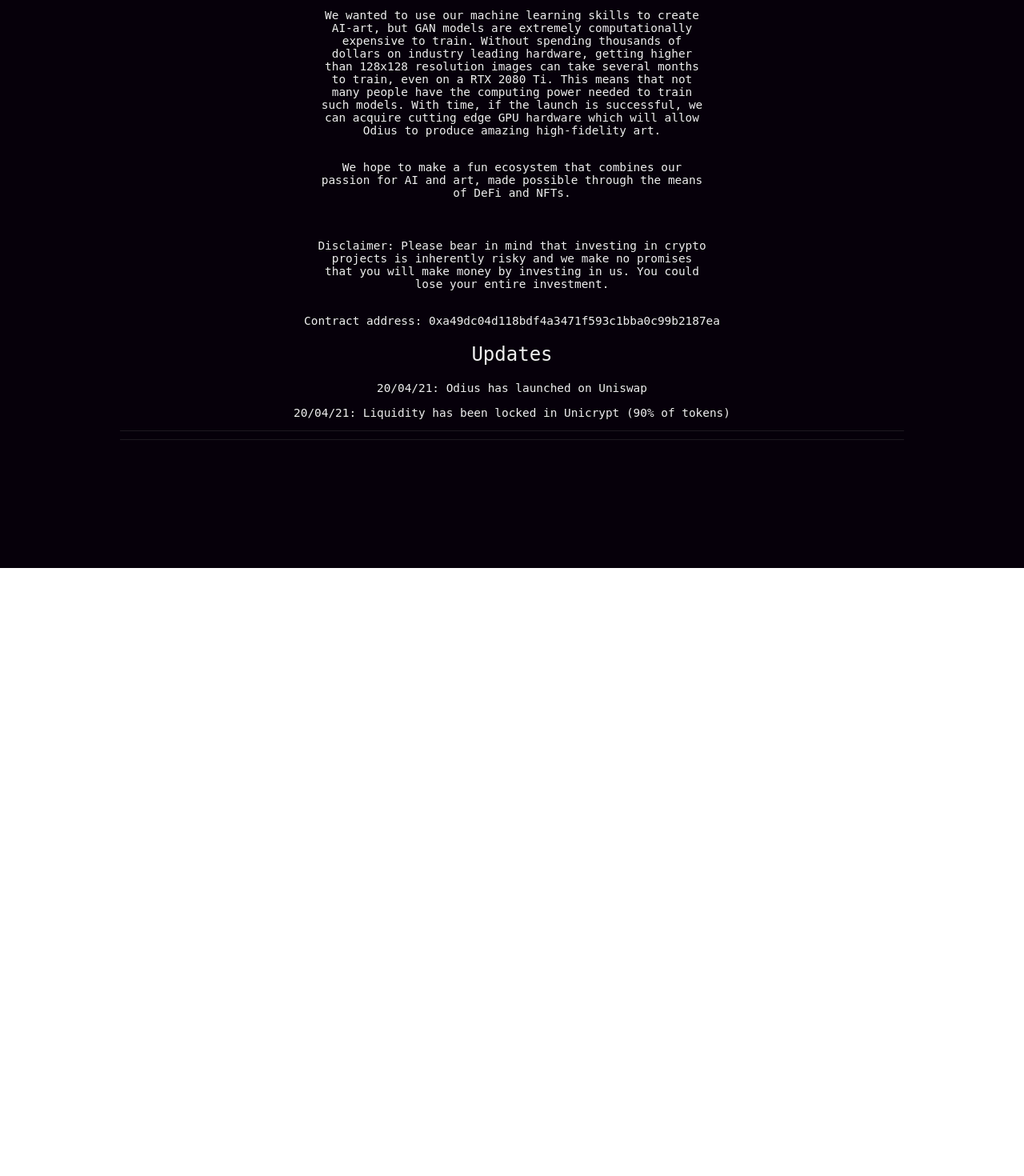
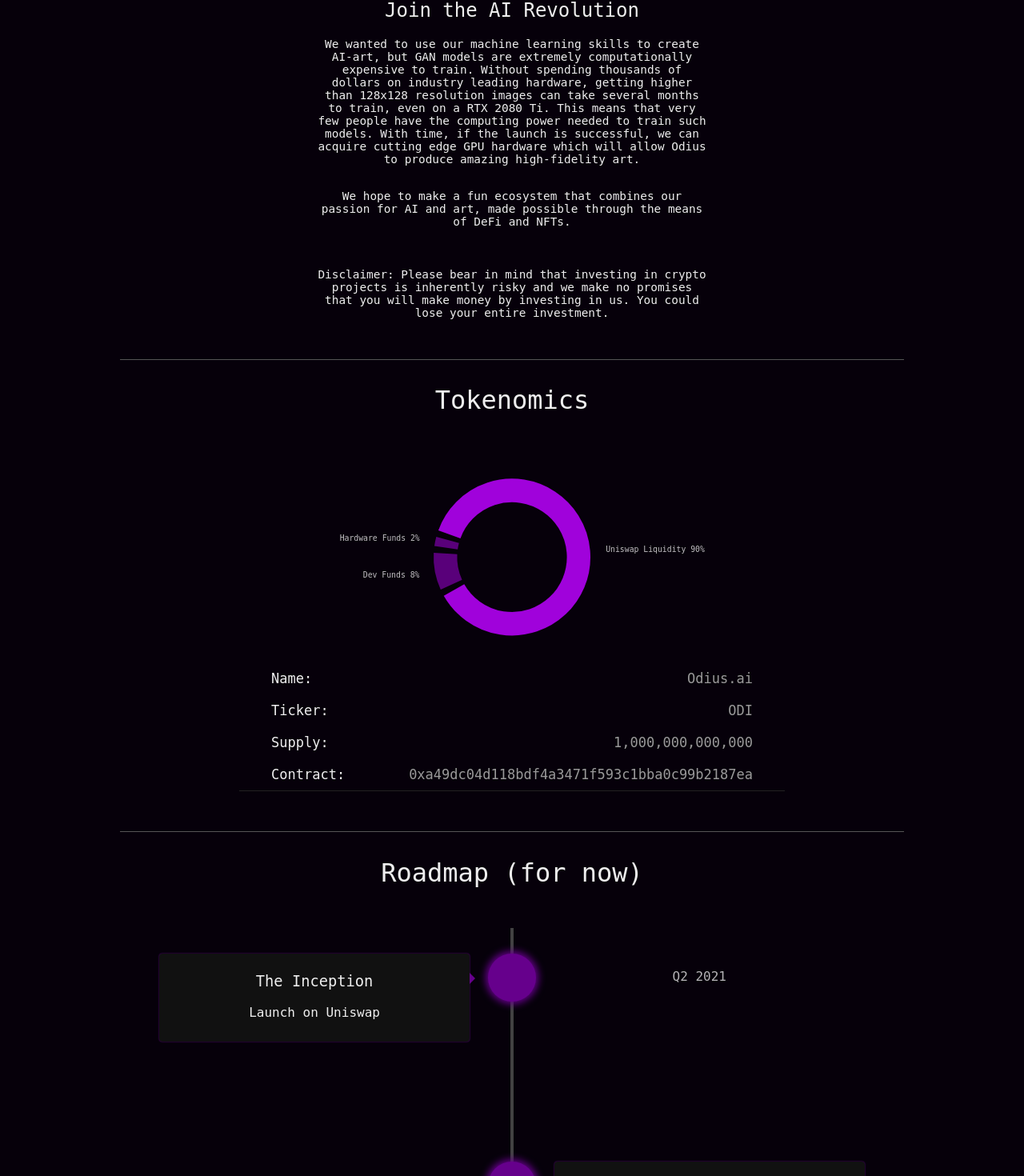
Before and after one commit to odius-ai/odius.ai, a React (Create React App) app: page / in a window 1280 px wide. Shown: the part 1266-2736 px from the top of the page at 80% size. Before the commit the page ends 1976 px from the top, so only its background shows below. Built offline with nearby package versions, Linux system fonts and the light colour scheme.

Commit message:
roadmap, links

```diff
--- a/src/App/App.css
+++ b/src/App/App.css
@@ -30,7 +30,6 @@
 }
 .line_faded{
     border-top: 1px solid #555;
-    opacity: 30%;
     padding-bottom: 10px;
 }
 
--- a/src/App/App.js
+++ b/src/App/App.js
@@ -2,7 +2,6 @@
 import { Main } from "../Main"
 import { Links } from "../Links"
 import { Card } from "../Card"
-import { Stats } from "../Stats"
 import { Timeline } from "../Timeline"
 import { How } from "../How"
 import { Tokenomics } from "../Tokenomics"
@@ -16,10 +15,11 @@
                 <Links />
                 <Main />
                 <div className="line_faded"> </div>
-                <How />
-                <div className="line_faded"> </div>
-                <div className="line_faded"> </div>
-                <Stats />
+                    <How />
+                    <div className="line_faded"> </div>
+                    <Tokenomics />
+                    <div className="line_faded"> </div>
+                    <Timeline />
             </div>
         </div>
   );
--- a/src/Donut/Donut.js
+++ b/src/Donut/Donut.js
@@ -16,22 +16,20 @@
             center={[50,13]}
             radius={10}
             lineWidth={30}
-            startAngle={90}
+            startAngle={200}
             segmentsStyle={{ transition: 'stroke .3s', cursor: 'pointer' }}
             paddingAngle={5}
             label={({ dataEntry }) => dataEntry.title + " " + dataEntry.percentage + "%"}
-            labelPosition={112}
+            labelPosition={120}
             labelStyle={{
                 fill: '#fff',
                 opacity: 0.75,
                 pointerEvents: 'none',
             }}
               data={[
-                { title: 'You', value: 60, color: '#a002db' },
-                { title: 'Uniswap liquidity', value: 15, color: '#7900a6' },
-                { title: 'Marketing', value: 5, color: '#59007a' },
-                { title: 'Developers', value: 15, color: '#59007a' },
-                { title: 'Hardware', value: 5, color: '#330045' },
+                { title: 'Uniswap Liquidity', value: 90, color: '#a002db' },
+                { title: 'Dev Funds', value: 8, color: '#59007a' },
+                { title: 'Hardware Funds', value: 2, color: '#59007a' },
               ]}
             />
         </div>
--- /dev/null
+++ b/src/How/How.css
@@ -0,0 +1,3 @@
+.how{
+    margin-bottom: 50px;
+}
--- a/src/How/How.js
+++ b/src/How/How.js
@@ -1,25 +1,22 @@
 import React from "react"
+import "./How.css"
 
 export const How = () => {
     return(
-        <div>
+        <div className="how">
             <h2> What is Odius? </h2>
             <p className="main_desc" style={{marginBottom: "5px"}} >
-            Odius is an experimental AI project that aims to utilize machine learning to create unique NFTs. We love the art that is possible to create with GANs, it is truly fascinating to see beautiful works that are completely generated from a computer.
+            Odius is an experimental AI/NFT project that aims to utilize machine learning to create unique NFTs. We love the art that is possible to create with GANs, it is truly fascinating to see beautiful works that are completely generated from a computer.
             </p>
             <p>TLDR: We're gonna create some dope AI art.</p>
             <h2 style={{marginTop: "60px"}}>Join the AI Revolution</h2>
             <p className="main_desc" style={{marginBottom: "30px"}} >
-            We wanted to use our machine learning skills to create AI-art, but GAN models are extremely computationally expensive to train. Without spending thousands of dollars on industry leading hardware, getting higher than 128x128 resolution images can take several months to train, even on a RTX 2080 Ti. This means that not many people have the computing power needed to train such models. With time, if the launch is successful, we can acquire cutting edge GPU hardware which will allow Odius to produce amazing high-fidelity art.
+            We wanted to use our machine learning skills to create AI-art, but GAN models are extremely computationally expensive to train. Without spending thousands of dollars on industry leading hardware, getting higher than 128x128 resolution images can take several months to train, even on a RTX 2080 Ti. This means that very few people have the computing power needed to train such models. With time, if the launch is successful, we can acquire cutting edge GPU hardware which will allow Odius to produce amazing high-fidelity art.
             </p>
             <p className="main_desc" style={{marginBottom: "50px"}} >
             We hope to make a fun ecosystem that combines our passion for AI and art, made possible through the means of DeFi and NFTs.
             </p>
             <p className="main_desc" style={{marginBottom: "30px"}} > Disclaimer: Please bear in mind that investing in crypto projects is inherently risky and we make no promises that you will make money by investing in us. You could lose your entire investment. </p>
-            <p> Contract address: 0xa49dc04d118bdf4a3471f593c1bba0c99b2187ea </p>
-            <h2> Updates </h2>
-            <p align="left"> 20/04/21: Odius has launched on Uniswap  </p>
-            <p align="left"> 20/04/21: Liquidity has been locked in Unicrypt (90% of tokens)  </p>
         </div>
     )
 }
--- a/src/Main/Main.css
+++ b/src/Main/Main.css
@@ -1,3 +1,6 @@
+.main_container{
+    margin-bottom: 50px;
+}
 .image{
     margin-top: 100px;
 }
--- a/src/Stats/Stats.css
+++ /dev/null
@@ -1,18 +0,0 @@
-.info_container{
-    bottom: 0;
-    position: fixed;
-    width: 100%;
-    background-color: rgba(5, 5, 5, 0.9);
-}
-
-.info {
-    display: flex;
-    justify-content: space-around;
-    flex-direction: row;
-    flex-wrap: wrap;
-}
-@media(max-width: 20000px){
-    .info_container{
-        display: None;
-    }
-}
--- a/src/Stats/Stats.js
+++ /dev/null
@@ -1,17 +0,0 @@
-import React from "react"
-import './Stats.css';
-import { Card } from "../Card"
-
-export const Stats = () => {
-    return (
-        <div className="info_container">
-            <div className="line"> </div>
-            <div className="info">
-                <Card text="Circulation: 1000"/>
-                <Card text="TVL: 1000"/>
-                <Card text="Odius price: $100"/>
-                <Card text="Unicrypt lock"/>
-            </div>
-        </div>
-    )
-}
--- a/src/Stats/index.js
+++ /dev/null
@@ -1 +0,0 @@
-export { Stats } from "./Stats"
--- a/src/Timeline/Timeline.js
+++ b/src/Timeline/Timeline.js
@@ -8,17 +8,17 @@
 export const Timeline = () => {
     return(
         <div className="timeline">
-            <h1> Roadmap </h1>
+            <h1> Roadmap (for now)</h1>
             <VerticalTimeline className="custom-line" animate={false}>
               <VerticalTimelineElement
                 className="vertical-timeline-element"
                 contentStyle={{ background: "#111", color: '#fff' }}
                 contentArrowStyle={{ borderRight: '7px solid  #66008c' }}
-                date="February/March 2021"
+                date="Q2 2021"
                 iconStyle={{background: "#66008c", opacity: "100%", boxShadow: "0 0 10px 3px #66008c"}}
               >
                 <h3 className="vertical-timeline-element-title">The Inception</h3>
-                <p>The first generation of the Odius AI is trained. </p>
+                <p>Launch on Uniswap</p>
               </VerticalTimelineElement>
 
 
@@ -26,22 +26,33 @@
                 className="vertical-timeline-element"
                 contentStyle={{ background: "#111", color: '#123' }}
                 contentArrowStyle={{ borderRight: '7px solid  #66008c' }}
-                date="March 2021"
+                date="Q2 2021"
                 iconStyle={{background: "#66008c", opacity: "100%", boxShadow: "0 0 10px 3px #66008c"}}
               >
-                <h3 className="vertical-timeline-element-title">Pre-Sale and Launch on Uniswap</h3>
-                <p>To be able to provide enough liquidity on Uniswap, we will have a pre-sale where everyone can buy up to 20 Eth worth of Odius. The price per token will be 100 Odius per Eth. Uniswap launch will follow.</p>
+                <h3 className="vertical-timeline-element-title">The Socials</h3>
+                <p>Create different social platforms on which we share updates</p>
               </VerticalTimelineElement>
 
               <VerticalTimelineElement
                 className="vertical-timeline-element"
                 contentStyle={{ background: "#111", color: '#fff' }}
                 contentArrowStyle={{ borderRight: '7px solid  #66008c' }}
-                date="April 2021"
+                date="Q2 2021"
                 iconStyle={{background: "None", boxShadow: "0 0 10px 3px #66008c"}}
               >
-                <h3 className="vertical-timeline-element-title">First NFT Airdrop</h3>
-                <p>First collection of NFTs will be airdropped to the holders of Odius, in a tiered fashion. From this point airdrops will continue on a monthly basis. </p>
+                <h3 className="vertical-timeline-element-title">Hardware</h3>
+                <p>Acquire the needed hardware to train our models</p>
+              </VerticalTimelineElement>
+
+              <VerticalTimelineElement
+                className="vertical-timeline-element"
+                contentStyle={{ background: "#111", color: '#fff' }}
+                contentArrowStyle={{ borderRight: '7px solid  #66008c' }}
+                date="Q2 2021"
+                iconStyle={{background: "None", boxShadow: "0 0 10px 3px #66008c"}}
+              >
+                <h3 className="vertical-timeline-element-title">Training</h3>
+                <p>Finalize the algorithms and start training our network on data</p>
               </VerticalTimelineElement>
 
 
@@ -49,23 +60,13 @@
                 className="vertical-timeline-element"
                 contentStyle={{ background: "#111", color: '#fff' }}
                 contentArrowStyle={{ borderRight: '7px solid  #66008c' }}
-                date="May 2021"
+                date="Q2 2021"
                 iconStyle={{background: "None", boxShadow: "0 0 10px 3px #66008c"}}
               >
-                <h3 className="vertical-timeline-element-title">Gen 2</h3>
-                <p>Funds from Pre-sale will be used to invest in state-of-the-art GPUs which will allow us to train extremely powerful models that output high-resolution art. </p>
+                <h3 className="vertical-timeline-element-title">Website</h3>
+                <p>Website Improvements</p>
               </VerticalTimelineElement>
 
-              <VerticalTimelineElement
-                className="vertical-timeline-element"
-                contentStyle={{ background: "#111", color: '#fff' }}
-                contentArrowStyle={{ borderRight: '7px solid  #66008c' }}
-                date="June 2021"
-                iconStyle={{background: "None", boxShadow: "0 0 10px 3px #66008c"}}
-              >
-                <h3 className="vertical-timeline-element-title">Staking and Contract Audits</h3>
-                <p>Odius ecosystem expanded to include staking of tokens to be able to mint your very own art pieces. Auditing of contracts will be made a priority to ensure that funds are safe. </p>
-              </VerticalTimelineElement>
             </VerticalTimeline>
         </div>
     )
--- a/src/Tokenomics/Tokenomics.js
+++ b/src/Tokenomics/Tokenomics.js
@@ -7,10 +7,11 @@
     return(
         <div>
             <h1>Tokenomics</h1>
+            <Donut />
             <table className="table">
                 <tr>
                     <td>Name: </td>
-                    <td className="value">Odius</td>
+                    <td className="value">Odius.ai</td>
                 </tr>
                 <tr>
                     <td>Ticker: </td>
@@ -18,7 +19,11 @@
                 </tr>
                 <tr>
                     <td>Supply: </td>
-                    <td className="value">1,000,000</td>
+                    <td className="value">1,000,000,000,000</td>
+                </tr>
+                <tr>
+                    <td>Contract: </td>
+                    <td className="value">0xa49dc04d118bdf4a3471f593c1bba0c99b2187ea</td>
                 </tr>
             </table>
         </div>
```
Also changed, not shown: src/Links/Links.js (+6 -12 lines), 1 other file (tests, documents, lock files or other folders).
